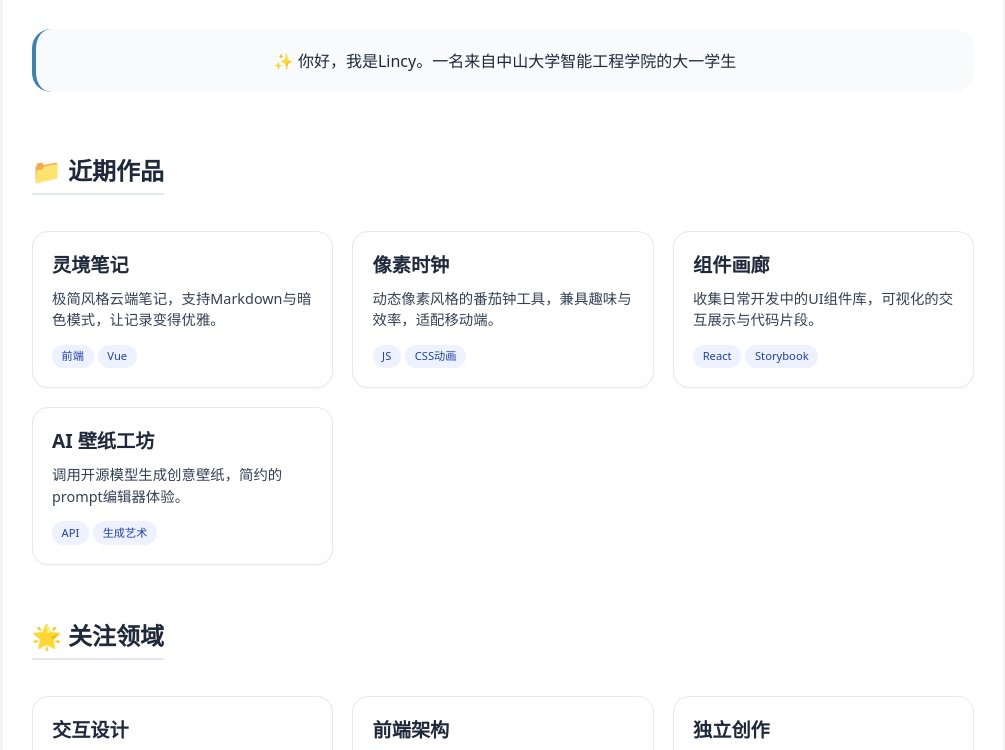
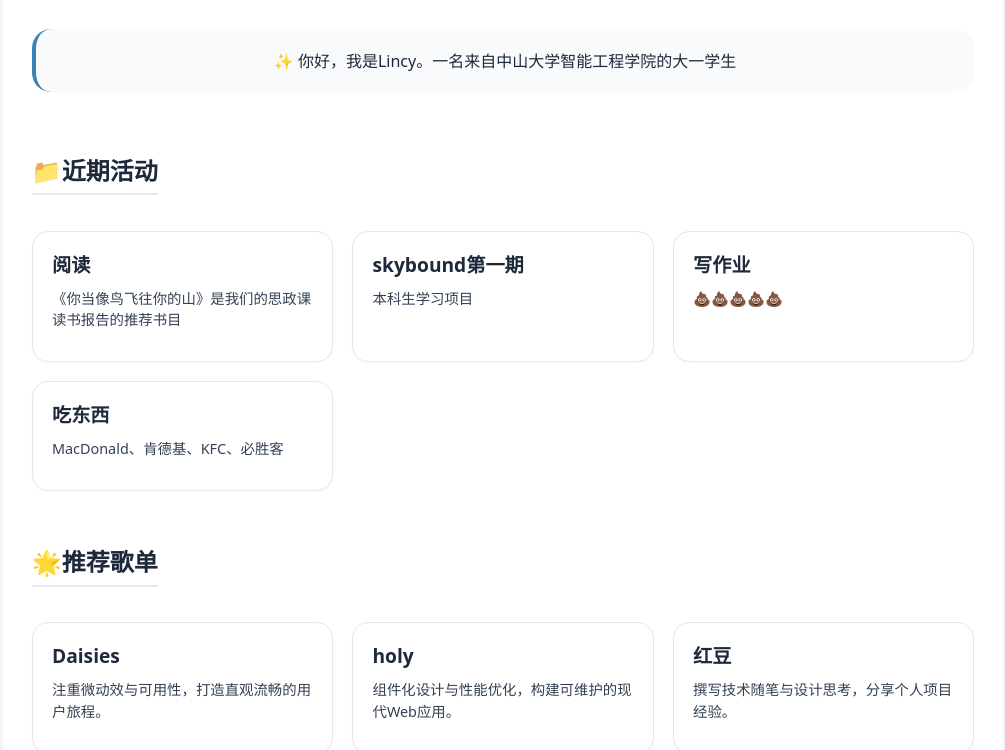
Before and after one commit to 3482434165-cmyk/repository1, a plain HTML site: page index.html in a window 1280 px wide. Shown: the part 184-934 px from the top of the page, without its empty margins (137-1142 px from the left). Drawn offline with Linux system fonts and the light colour scheme.

Commit message:
个人网页

```diff
--- a/index.html
+++ b/index.html
@@ -183,47 +183,43 @@
         </div>
 
         <!-- ========= 项目 / 作品展示模块 ========= -->
-        <h2 class="section-title">📁 近期作品</h2>
+        <h2 class="section-title">📁近期活动</h2>
         <div class="grid">
             <!-- 项目卡片 1 -->
             <div class="card">
-                <h3>灵境笔记</h3>
-                <p>极简风格云端笔记，支持Markdown与暗色模式，让记录变得优雅。</p>
-                <span class="tag">前端</span> <span class="tag">Vue</span>
+                <h3>阅读</h3>
+                <p>《你当像鸟飞往你的山》是我们的思政课读书报告的推荐书目</p>
             </div>
             <!-- 项目卡片 2 -->
             <div class="card">
-                <h3>像素时钟</h3>
-                <p>动态像素风格的番茄钟工具，兼具趣味与效率，适配移动端。</p>
-                <span class="tag">JS</span> <span class="tag">CSS动画</span>
+                <h3>skybound第一期</h3>
+                <p>本科生学习项目</p>
             </div>
             <!-- 项目卡片 3 -->
             <div class="card">
-                <h3>组件画廊</h3>
-                <p>收集日常开发中的UI组件库，可视化的交互展示与代码片段。</p>
-                <span class="tag">React</span> <span class="tag">Storybook</span>
+                <h3>写作业</h3>
+                <p>💩💩💩💩💩</p>
             </div>
             <!-- 项目卡片 4 展示更多 -->
             <div class="card">
-                <h3>AI 壁纸工坊</h3>
-                <p>调用开源模型生成创意壁纸，简约的prompt编辑器体验。</p>
-                <span class="tag">API</span> <span class="tag">生成艺术</span>
+                <h3>吃东西</h3>
+                <p>MacDonald、肯德基、KFC、必胜客</p>
             </div>
         </div>
 
         <!-- ========= 关于 / 技能或兴趣模块 ========= -->
-        <h2 class="section-title">🌟 关注领域</h2>
+        <h2 class="section-title">🌟推荐歌单</h2>
         <div class="grid">
             <div class="card">
-                <h3>交互设计</h3>
+                <h3>Daisies</h3>
                 <p>注重微动效与可用性，打造直观流畅的用户旅程。</p>
             </div>
             <div class="card">
-                <h3>前端架构</h3>
+                <h3>holy</h3>
                 <p>组件化设计与性能优化，构建可维护的现代Web应用。</p>
             </div>
             <div class="card">
-                <h3>独立创作</h3>
+                <h3>红豆</h3>
                 <p>撰写技术随笔与设计思考，分享个人项目经验。</p>
             </div>
         </div>
```
